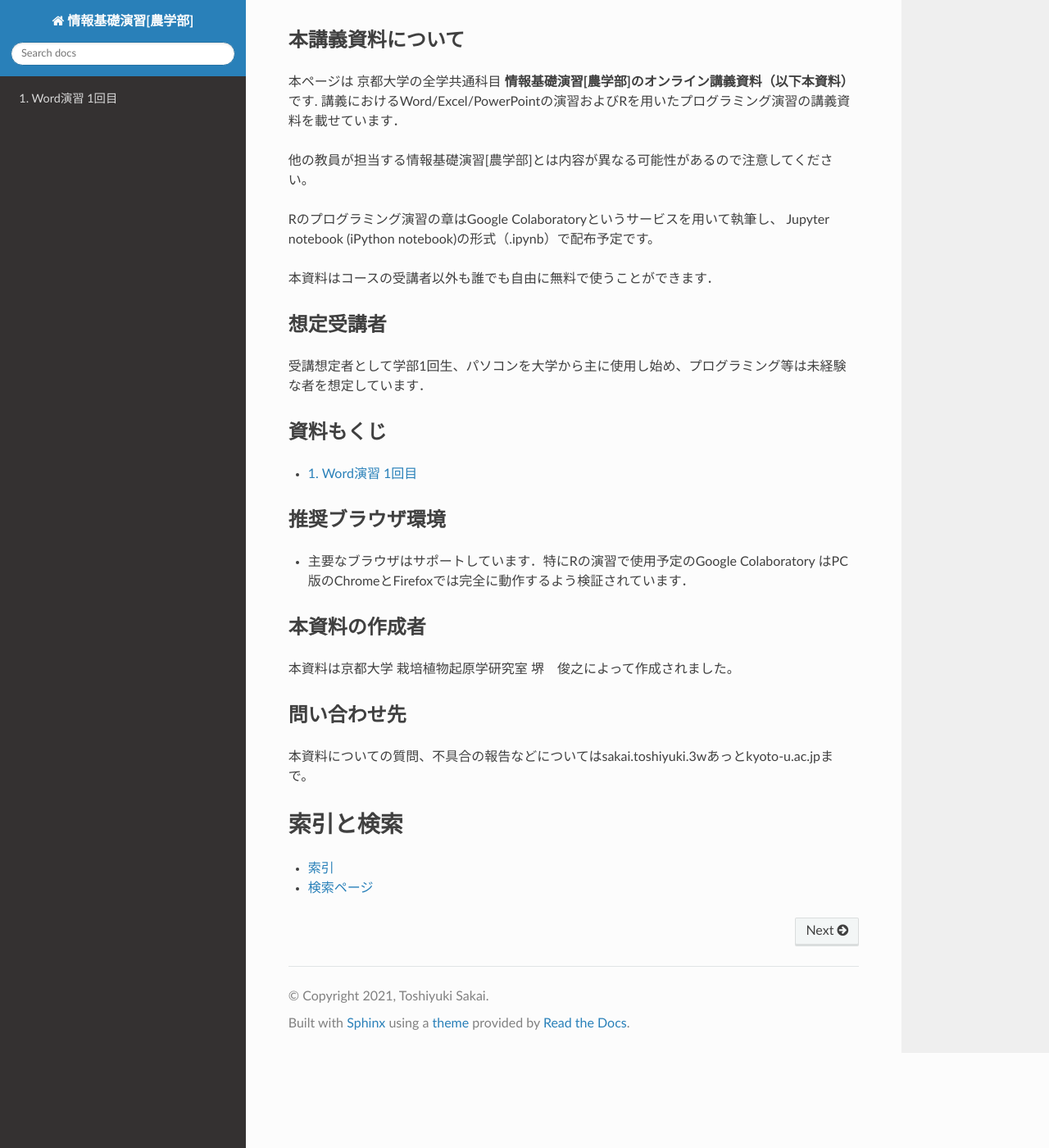
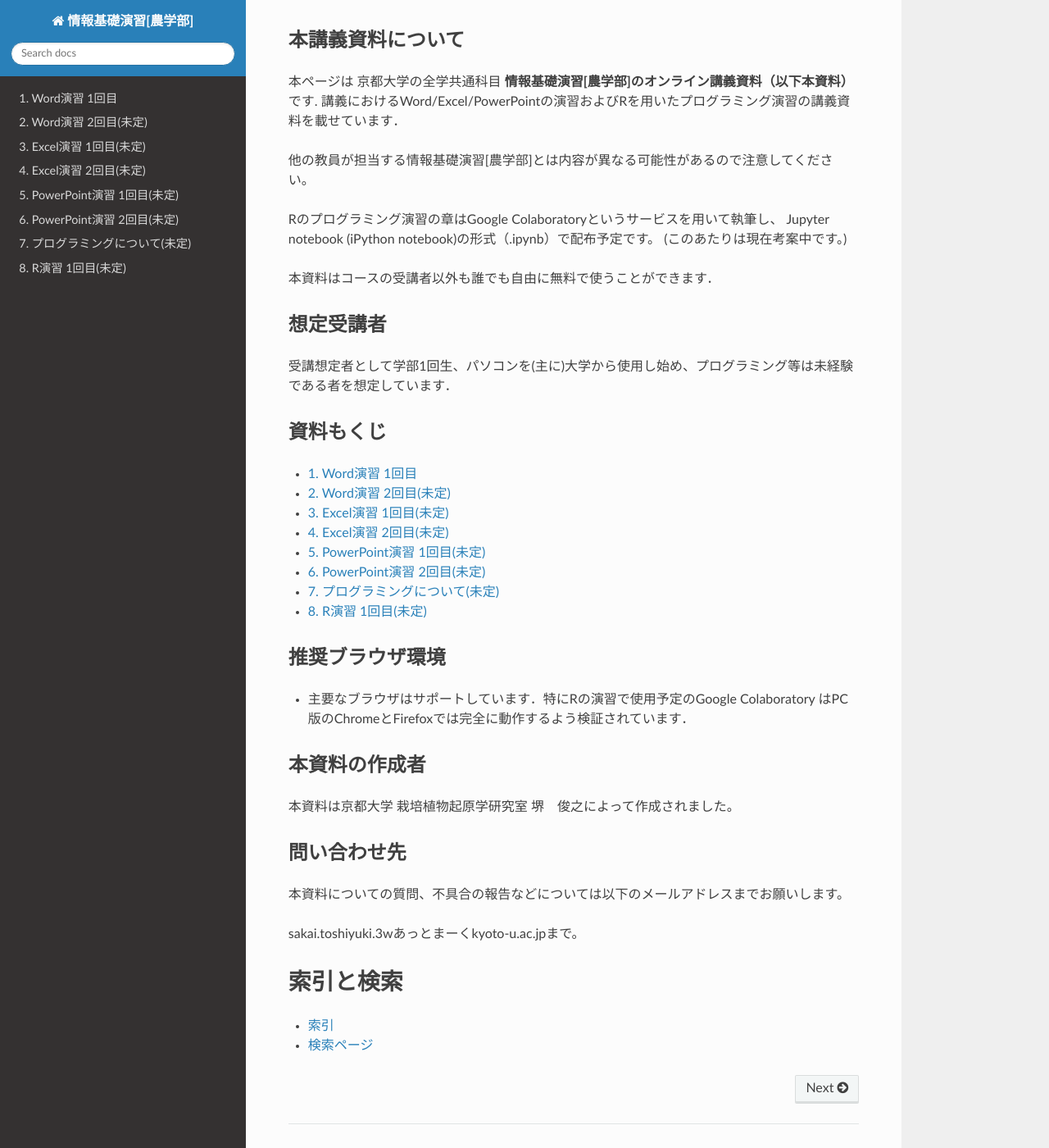
Before and after one commit to slt666666/informatics_agri_1st, a Sphinx documentation site: the page built from source/index.rst, in a window 1280 px wide and 1400 px high, scrolled down 243 px. Shown: the whole window at 82% size. Built offline with Sphinx 7.4.7 and the Read the Docs theme 2.0.0, drawn with Linux system fonts in a browser that asks for light colours.

Commit message:
add menu

```diff
--- /dev/null
+++ b/source/R_1.rst
@@ -0,0 +1,3 @@
+=======================
+ R演習 1回目(未定)
+=======================
--- /dev/null
+++ b/source/excel_1.rst
@@ -0,0 +1,3 @@
+=======================
+ Excel演習 1回目(未定)
+=======================
--- /dev/null
+++ b/source/excel_2.rst
@@ -0,0 +1,3 @@
+=======================
+ Excel演習 2回目(未定)
+=======================
--- a/source/index.rst
+++ b/source/index.rst
@@ -15,13 +15,14 @@ News
 
 Rのプログラミング演習の章はGoogle Colaboratoryというサービスを用いて執筆し、
 Jupyter notebook (iPython notebook)の形式（.ipynb）で配布予定です。
+(このあたりは現在考案中です。)
 
 本資料はコースの受講者以外も誰でも自由に無料で使うことができます．
 
 想定受講者
 ^^^^^^^^^^
 
-受講想定者として学部1回生、パソコンを大学から主に使用し始め、プログラミング等は未経験な者を想定しています．
+受講想定者として学部1回生、パソコンを(主に)大学から使用し始め、プログラミング等は未経験である者を想定しています．
 
 資料もくじ
 ^^^^^^^^^^
@@ -31,6 +32,13 @@ Jupyter notebook (iPython notebook)の形式（.ipynb）で配布予定です。
    :numbered:
 
    word_1
+   word_2
+   excel_1
+   excel_2
+   powerpoint_1
+   powerpoint_2
+   programming
+   R_1
 
 推奨ブラウザ環境
 ^^^^^^^^^^^^^^^^^
@@ -43,7 +51,9 @@ Jupyter notebook (iPython notebook)の形式（.ipynb）で配布予定です。
 
 問い合わせ先
 ^^^^^^^^^^^^^^
-本資料についての質問、不具合の報告などについてはsakai.toshiyuki.3wあっとkyoto-u.ac.jpまで。
+本資料についての質問、不具合の報告などについては以下のメールアドレスまでお願いします。
+
+sakai.toshiyuki.3wあっとまーくkyoto-u.ac.jpまで。
 
 
 索引と検索
--- /dev/null
+++ b/source/powerpoint_1.rst
@@ -0,0 +1,3 @@
+=============================
+ PowerPoint演習 1回目(未定)
+=============================
--- /dev/null
+++ b/source/powerpoint_2.rst
@@ -0,0 +1,3 @@
+==============================
+ PowerPoint演習 2回目(未定)
+==============================
--- /dev/null
+++ b/source/programming.rst
@@ -0,0 +1,3 @@
+=============================
+ プログラミングについて(未定)
+=============================
--- a/source/word_1.rst
+++ b/source/word_1.rst
@@ -1,3 +1,3 @@
-===============
+===================
  Word演習 1回目
-===============
+===================
--- /dev/null
+++ b/source/word_2.rst
@@ -0,0 +1,3 @@
+========================
+ Word演習 2回目(未定)
+========================
```
